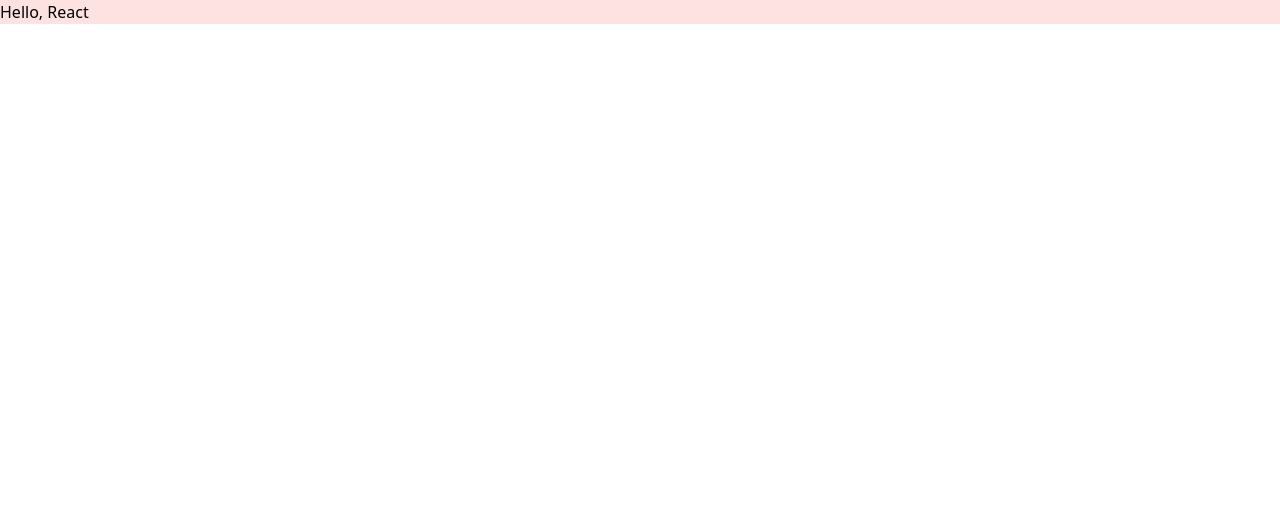
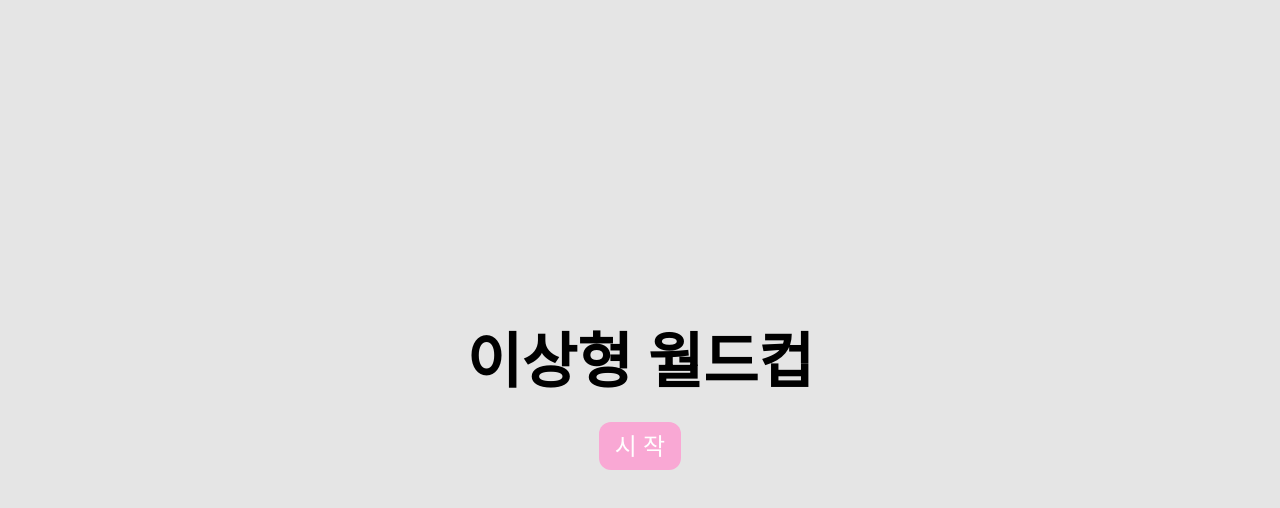
Before and after one commit to WhiteNetSource/BCS3-P2-Worldcup, a React (Create React App) app: page / in a window 1280 px wide. Shown: the top 508 px of the page. Built offline with nearby package versions, Linux system fonts and the light colour scheme.

Commit message:
react router

```diff
--- a/package.json
+++ b/package.json
@@ -8,6 +8,7 @@
     "@testing-library/user-event": "^13.5.0",
     "react": "^18.2.0",
     "react-dom": "^18.2.0",
+    "react-router-dom": "^6.10.0",
     "react-scripts": "5.0.1",
     "web-vitals": "^2.1.4"
   },
--- a/src/App.jsx
+++ b/src/App.jsx
@@ -1,5 +1,16 @@
+import { BrowserRouter, Route, Routes } from "react-router-dom";
+import Main from "./pages/main";
+import Worldcup from "./pages/worldcup";
+
 function App() {
-  return <div className="bg-red-100">Hello, React</div>;
+  return (
+    <BrowserRouter>
+      <Routes>
+        <Route path="/" element={<Main />} />
+        <Route path="/worldcup" element={<Worldcup />} />
+      </Routes>
+    </BrowserRouter>
+  );
 }
 
 export default App;
--- /dev/null
+++ b/src/pages/main.jsx
@@ -0,0 +1,16 @@
+import { Link } from "react-router-dom";
+
+const Main = () => {
+  return (
+    <div className="bg-neutral-200 min-h-screen flex flex-col justify-center items-center">
+      <div className="text-6xl font-bold">이상형 월드컵</div>
+      <Link to="/worldcup">
+        <button className="bg-pink-300 text-white px-4 py-2 rounded-xl mt-8 text-2xl">
+          시 작
+        </button>
+      </Link>
+    </div>
+  );
+};
+
+export default Main;
--- /dev/null
+++ b/src/pages/worldcup.jsx
@@ -0,0 +1,5 @@
+const Worldcup = () => {
+  return <div>Worldcup</div>;
+};
+
+export default Worldcup;
```
Also changed, not shown: 1 other file (tests, documents, lock files or other folders).
